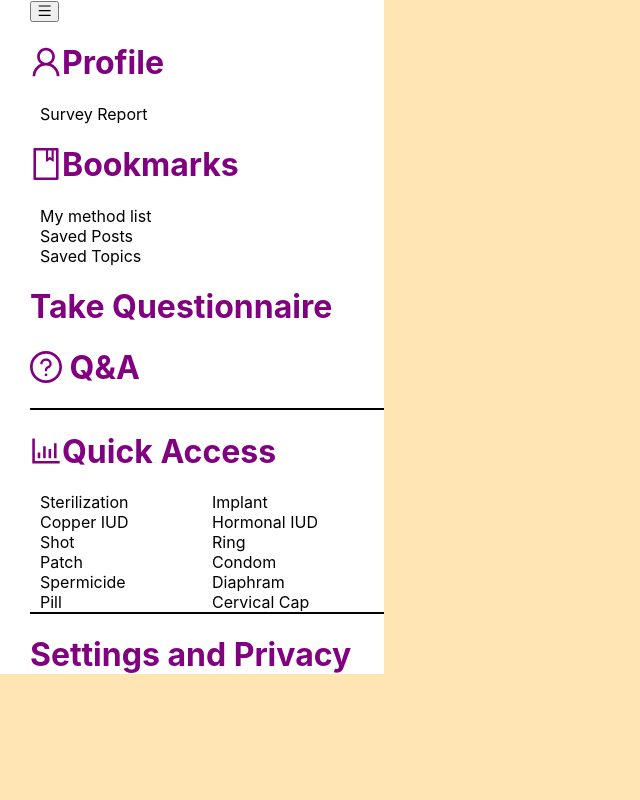
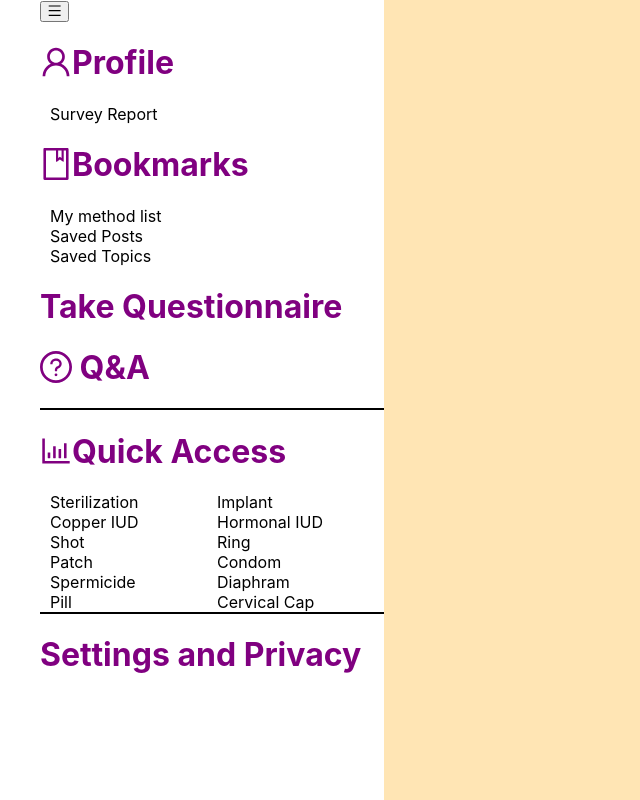
Before and after one commit to sandboxnu/knowyouroptions, a Next.js app in the folder frontend/: page /test in a window 1280 px wide. Both pictures are taken after a click on the button 14 px from the left and 11 px from the top of the page. Shown: the whole page, without its empty margins (0-640 px from the left). Built offline with nearby package versions, Linux system fonts and the light colour scheme.

Commit message:
Sidebar should be full width

```diff
--- a/frontend/components/Sidebar.tsx
+++ b/frontend/components/Sidebar.tsx
@@ -51,7 +51,7 @@ const Sidebar = (): ReactElement => {
           style={{
             backgroundColor: 'white',
             marginTop: '0px',
-            marginLeft: '-10px',
+            height: '100vh',
           }}
         >
           <Button icon={<MenuOutlined />} onClick={() => setOpen(false)} />
```
